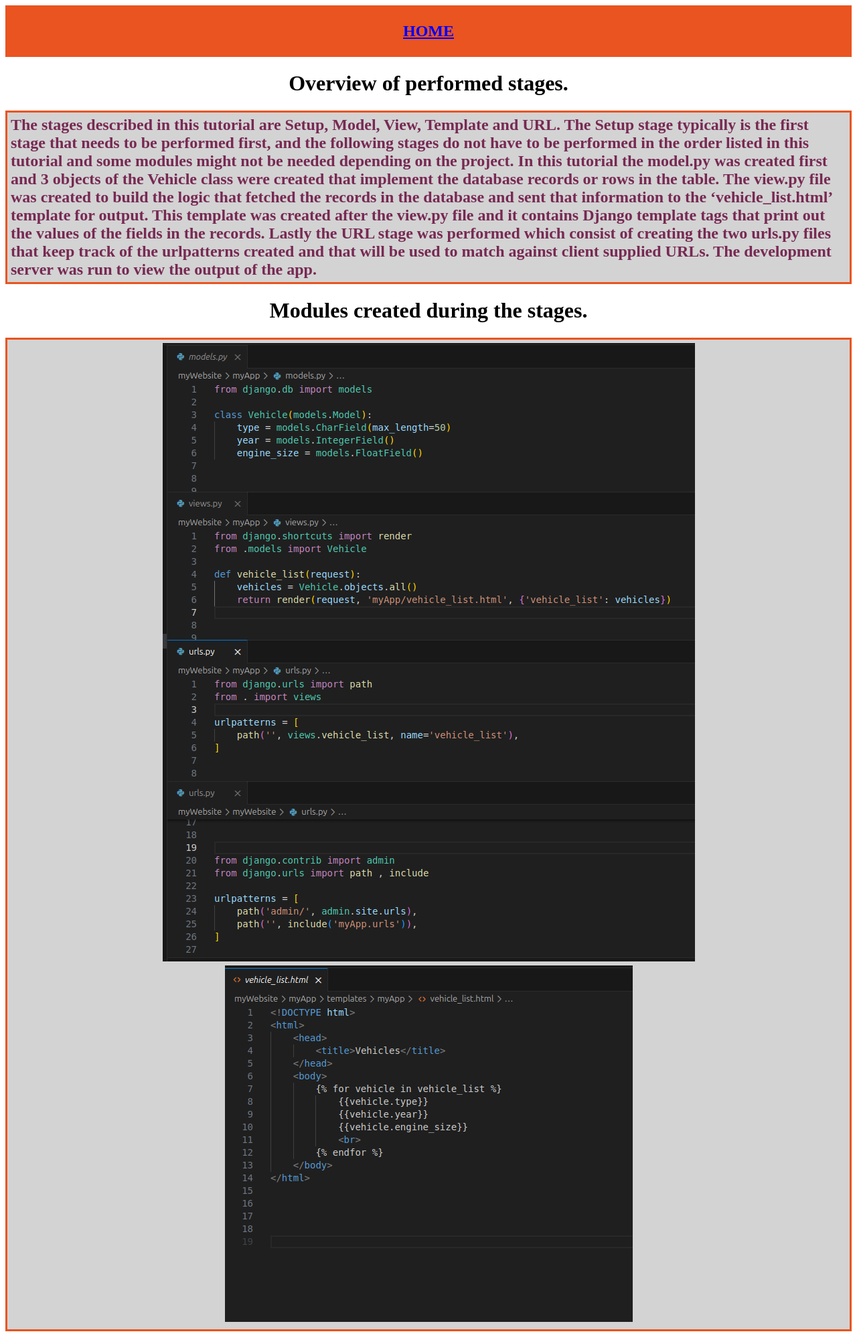
After one commit to flacatena/Python_Tutorial, a Django app: page /summarize_stages in a window 1280 px wide. The commit adds this page. Shown: the whole page at 67% size. Run offline with Django 5.2, Linux system fonts and the light colour scheme.

Commit message:
Added Overview of stages removed Configuration stage

```diff
--- a/PythonTutorialWebsite/DjangoTutorial/templates/DjangoTutorial/django_intro.html
+++ b/PythonTutorialWebsite/DjangoTutorial/templates/DjangoTutorial/django_intro.html
@@ -16,6 +16,7 @@
 {% endblock %}
 
 {% block content %}
+<div style="text-align: center;">
 <a href="{% url 'what_django' %}">What is Django?</a>
 <br>
 <a href="{% url 'objectives_list' %}">The Setup stage</a>
@@ -30,7 +31,8 @@
 <br>
 <a href="{% url 'urls_intro' %}">Create Url stage</a>
 <br>
-<a href="#">Configuration stage</a> Coming Soon!
+<a href="{% url 'summarize_stages' %}">Run the developmnent server and view output after coding above stages.</a>
 <br>
 <a href="#">Deployment stage</a> Coming Soon!
+</div>
 {% endblock %}
--- /dev/null
+++ b/PythonTutorialWebsite/DjangoTutorial/templates/DjangoTutorial/summarize_stages.html
@@ -0,0 +1,29 @@
+{% extends "DjangoTutorial/base.html"%}
+{% load static %}
+
+{% block title %}Django URL{% endblock %}
+
+{% block navbar %}
+    <a class="instructions_list_nav" href="{% url 'django_intro'%}"><h2>HOME</h2></a>
+{% endblock %}
+
+{% block intro %}
+    <h1 style="text-align: center">Overview of performed stages.</h1>
+    <h2 class="home_intro">
+    The stages described in this tutorial are Setup, Model, View, Template and URL.
+    The Setup stage typically is the first stage that needs to be performed first, and the following stages do not have to be performed in the order listed in this tutorial and some modules might not be needed depending on the project.
+    In this tutorial the model.py was created first and 3 objects of the Vehicle class were created that implement the database records or rows in the table.
+    The view.py file was created to build the logic that fetched the records in the database and sent that information to the ‘vehicle_list.html’ template for output.
+    This template was created after the view.py file and it contains Django template tags that print out the values of the fields in the records.
+    Lastly the URL stage was performed which consist of creating the two urls.py files that keep track of the urlpatterns created and that will be used to match against client supplied URLs.
+    The development server was run to view the output of the app.
+    </h2>
+{% endblock %}
+
+{% block content %}
+    <h1 style="text-align:center">Modules created during the stages.</h1>
+    <h2 class="home_intro">
+        <span><img class="pic" src="{% static 'images/modules.png' %}"></span>
+        <span><img class="pic" src="{% static 'images/template.png' %}"></span>
+    </h2>
+{% endblock %}
--- a/PythonTutorialWebsite/DjangoTutorial/urls.py
+++ b/PythonTutorialWebsite/DjangoTutorial/urls.py
@@ -11,5 +11,5 @@ urlpatterns = [
     path('views_intro', views.views_intro, name='views_intro'),
     path('template_intro',views.template_intro, name='template_intro'),
     path('urls_intro', views.urls_intro, name='urls_intro'),
-
+    path('summarize_stages',views.summarize_stages, name='summarize_stages'),
 ]
--- a/PythonTutorialWebsite/DjangoTutorial/views.py
+++ b/PythonTutorialWebsite/DjangoTutorial/views.py
@@ -32,3 +32,6 @@ def template_intro(request):
 
 def urls_intro(request):
     return render(request, 'DjangoTutorial/urls_intro.html')
+
+def summarize_stages(request):
+    return render(request, 'DjangoTutorial/summarize_stages.html')
```
Also changed, not shown: PythonTutorialWebsite/static/images/modules.png (added), PythonTutorialWebsite/static/images/template.png (added).
